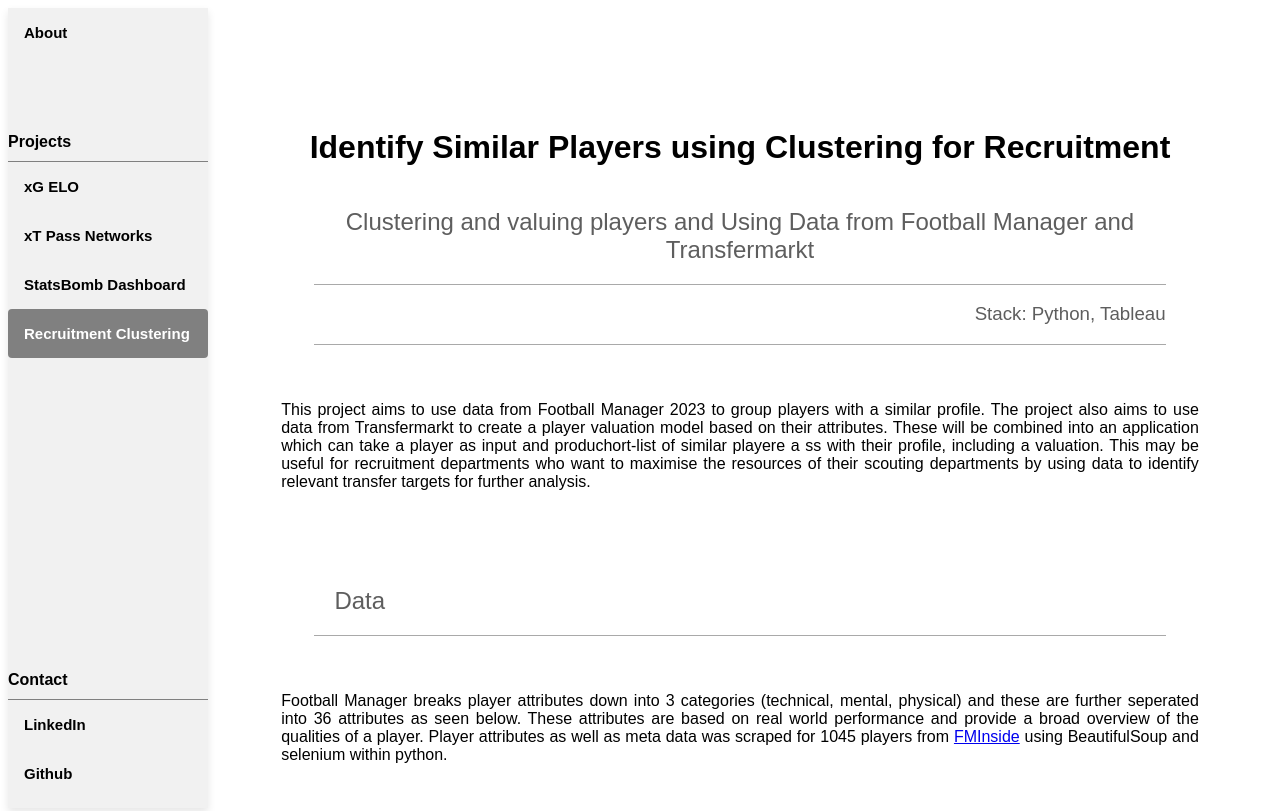
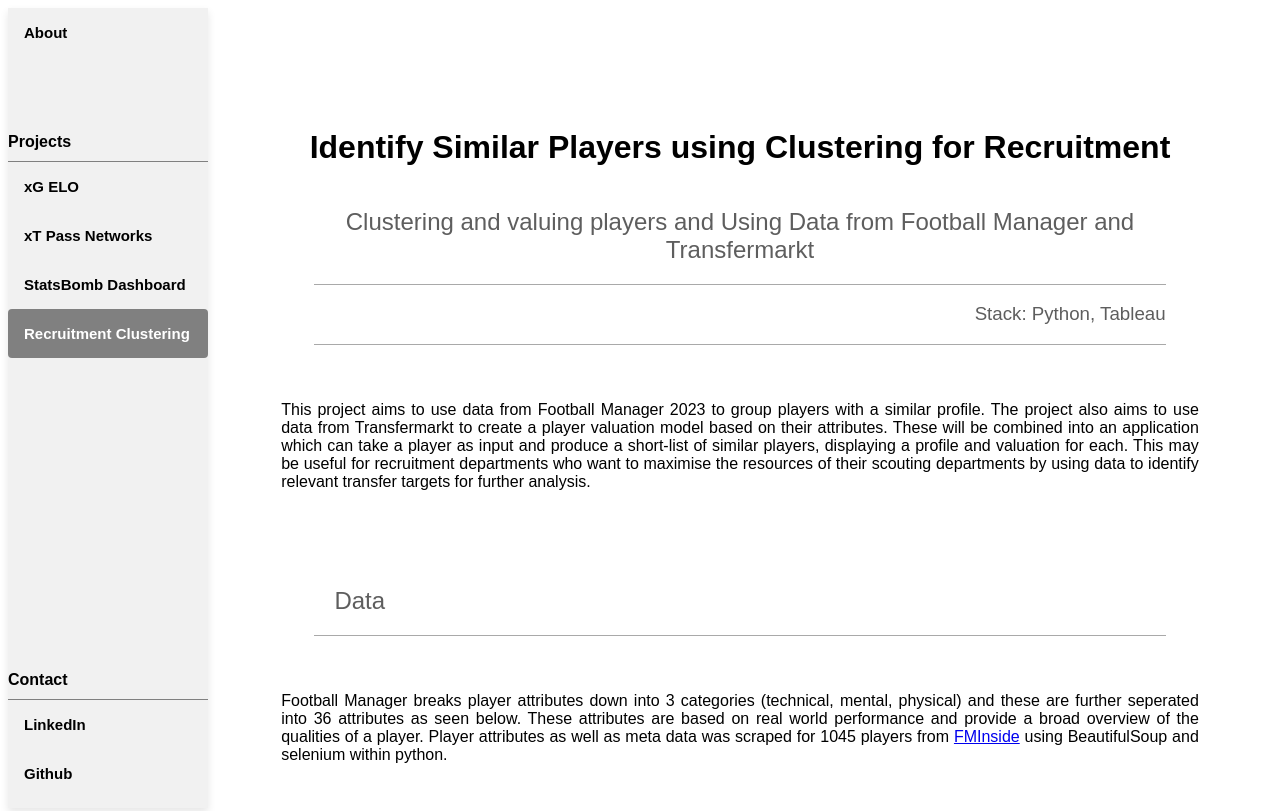
Before and after one commit to Joe-McMullen/Joe-McMullen.github.io, a plain HTML site: page templates/clustering.html in a window 1280 px wide. Shown: the top 811 px of the page. Drawn offline with nearby package versions, Linux system fonts and the light colour scheme.

Commit message:
Update clustering.html

```diff
--- a/templates/clustering.html
+++ b/templates/clustering.html
@@ -46,7 +46,7 @@
             <p>
                 This project aims to use data from Football Manager 2023 to group players with a similar profile. The project also aims to use data from
                 Transfermarkt to create a player valuation model based on their attributes. These will be combined into an application which can take a player as input and
-                produchort-list of similar playere a ss with their profile, including a valuation. This may be useful for recruitment departments
+                produce a short-list of similar players, displaying a profile and valuation for each. This may be useful for recruitment departments
                 who want to maximise the resources of their scouting departments by using data to identify relevant transfer targets for further analysis.
             </p>
         </div>
```
